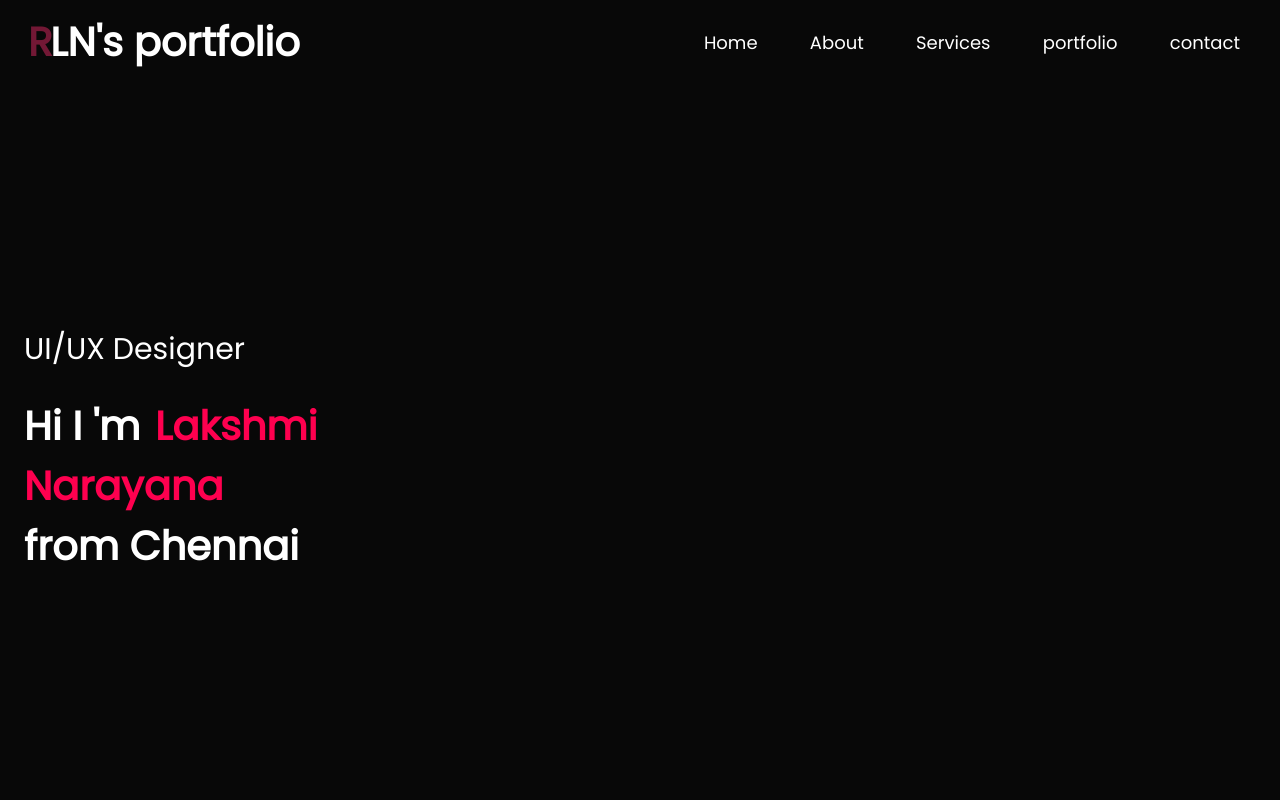
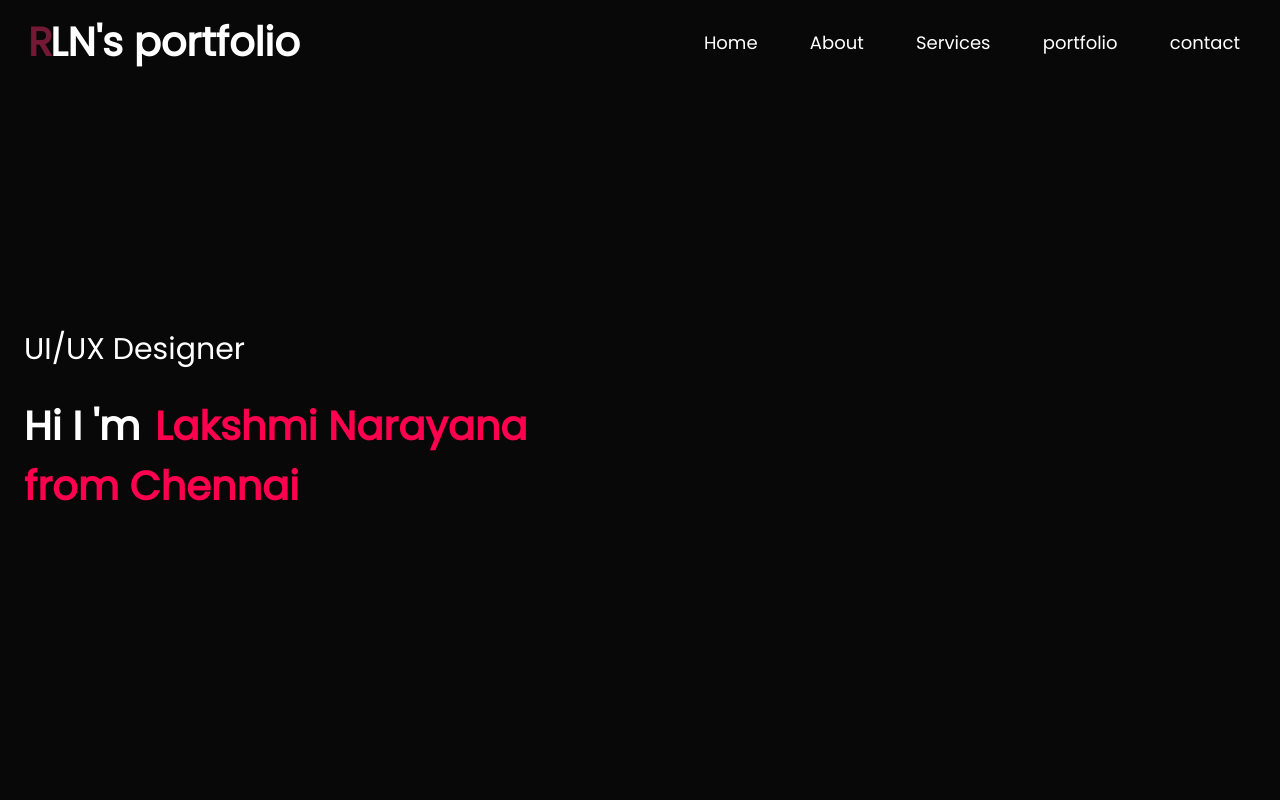
Before and after one commit to RLN25/-My-portfolio-website, a plain HTML site: page index.html in a window 1280 px wide. Shown: the top 800 px of the page. Drawn offline with Linux system fonts and the light colour scheme; files whose address does not match are found by name; a web font is replaced by a local one.

Commit message:
index.html

```diff
--- a/index.html
+++ b/index.html
@@ -36,7 +36,7 @@
                         </nav>
                         <div class="header-text">
                                 <p>UI/UX Designer</p>
-                                <h1>Hi I 'm <span>Lakshmi Narayana </span> <br>from Chennai</h1>
+                                <h1>Hi I 'm <span>Lakshmi Narayana <//span> <br>from Chennai</h1>
                         </div>
                 </div>
         </div>
```
